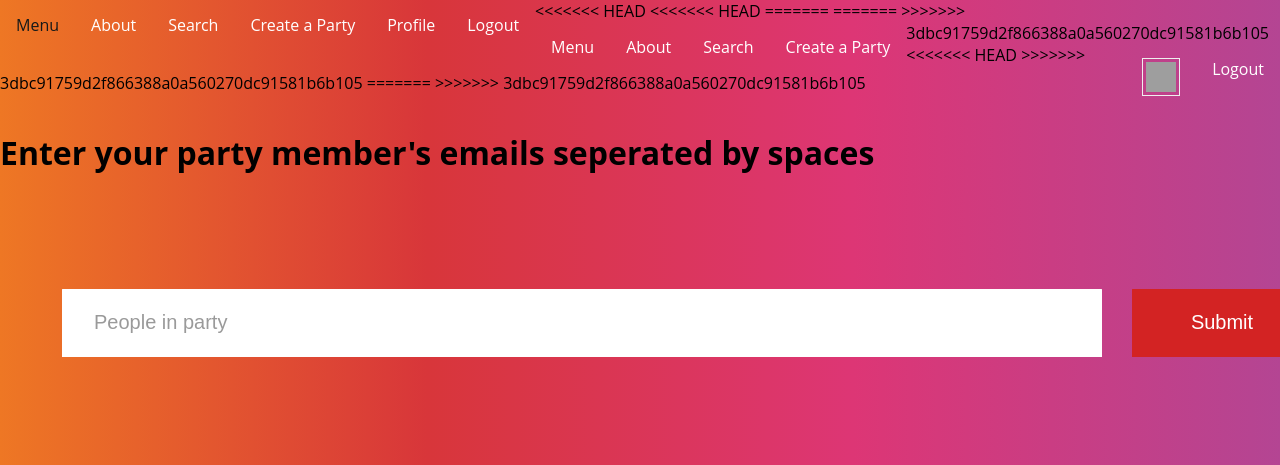
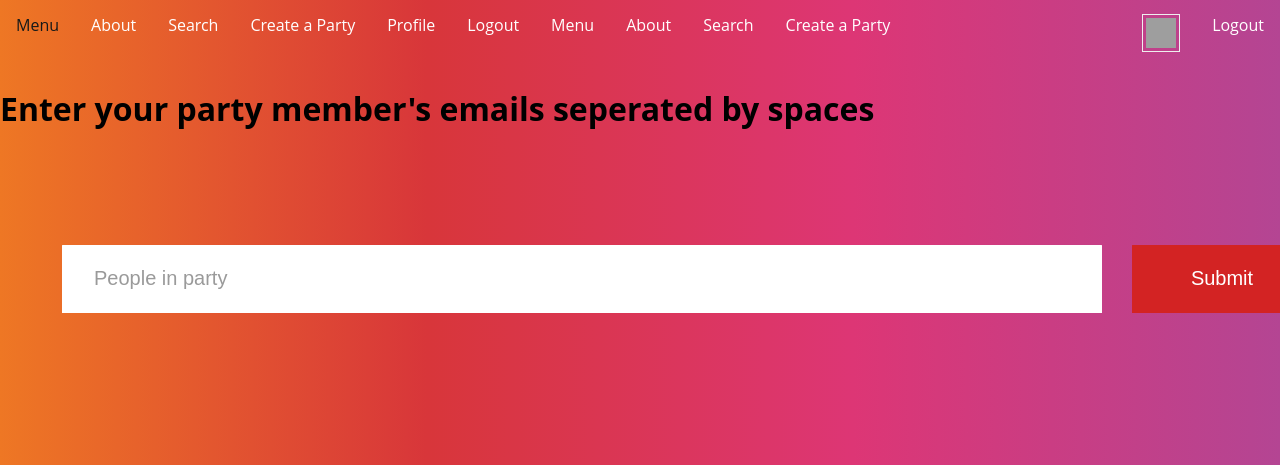
Before and after one commit to CaseyJ2000/FoodFight, a Flask app: page /party in a window 1280 px wide; the page is wider, and only the part inside the window is pictured. Shown: the top 465 px of that part. Run offline with Flask 2, Linux system fonts and the light colour scheme; the visitor is signed in with stand-in values (Sample User, id 1); grey boxes are pictures that could not be loaded.

Commit message:
fixing html

```diff
--- a/templates/party.html
+++ b/templates/party.html
@@ -11,27 +11,21 @@
 <body>
     <div class="wrapper">
         <ul>
-<<<<<<< HEAD
-<<<<<<< HEAD
+
             <li><a href="/menu">Menu</a></li>
             <li><a href="/about">About</a></li>
             <li><a href="/search">Search</a></li>
             <li><a href="/party">Create a Party</a></li>
             <li><a href="/profile">Profile</a></li>
             <li><a href="/signup">Logout</a></li>
-=======
-=======
->>>>>>> 3dbc91759d2f866388a0a560270dc91581b6b105
+
           <li><a href="/menu">Menu</a></li>
           <li><a href="/about">About</a></li>
           <li><a href="/search">Search</a></li>
           <li><a href="/party">Create a Party</a></li>
           <li id="floatRight"><a href="/login">Logout</a></li>
           <li id="float_with_padding"><a href="/profile"><img class="imagedropshadow" src="https://external-content.duckduckgo.com/iu/?u=https%3A%2F%2Fwww.iconsdb.com%2Ficons%2Fpreview%2Fwhite%2Fuser-4-xxl.png&f=1&nofb=1" alt="profile" height="30" width="30" ></a></li>
-<<<<<<< HEAD
->>>>>>> 3dbc91759d2f866388a0a560270dc91581b6b105
-=======
->>>>>>> 3dbc91759d2f866388a0a560270dc91581b6b105
+
         </ul>
     </div>
 
```
